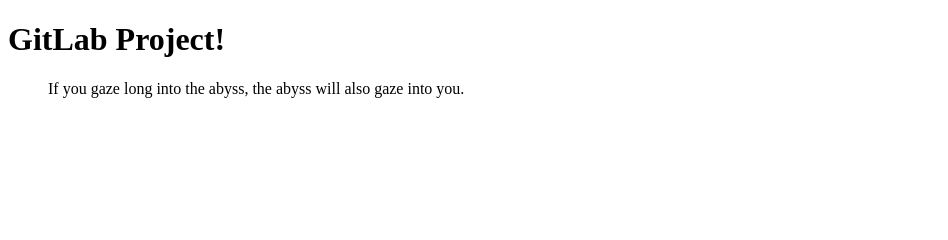
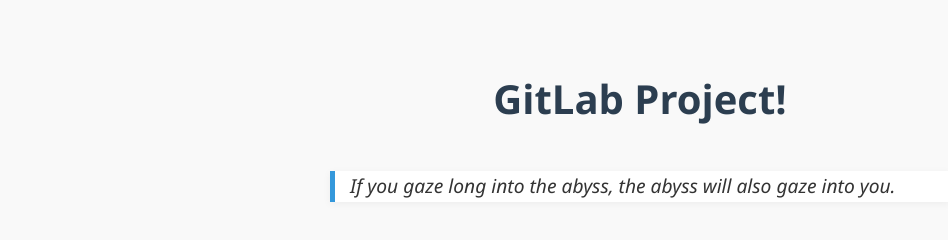
Before and after one commit to kevinramirez-dev/GitLab, a plain HTML site: page index.html in a window 1280 px wide. Shown: the whole page, without its empty margins (0-948 px from the left). Drawn offline with Linux system fonts and the light colour scheme.

Commit message:
Ramirez: added base styles and linked stylesheet

```diff
--- a/index.html
+++ b/index.html
@@ -1,6 +1,7 @@
 <!DOCTYPE html>
 <html>
 <head>
+	<link rel="stylesheet" href="styles.css">
 	<title>Group 4 Module 10.2 Assignment</title>
 </head>
 <body>
--- /dev/null
+++ b/styles.css
@@ -0,0 +1,34 @@
+body {
+    margin: 0;
+    padding: 40px;
+    font-family: 'Segoe UI', Tahoma, Geneva, Verdana, sans-serif;
+    background-color: #f9f9f9;
+    color: #333;
+    line-height: 1.6;
+  }
+
+  h1 {
+    text-align: center;
+    font-size: 2.5rem;
+    color: #2c3e50;
+    margin-bottom: 40px;
+  }
+
+  blockquote {
+    font-style: italic;
+    border-left: 5px solid #3498db;
+    padding-left: 15px;
+    margin: 0 auto;
+    max-width: 600px;
+    font-size: 1.2rem;
+    background-color: #fff;
+    box-shadow: 0 2px 8px rgba(0,0,0,0.05);
+  }
+
+  cite {
+    display: block;
+    text-align: right;
+    margin-top: 10px;
+    font-weight: bold;
+    color: #555;
+  }
```
